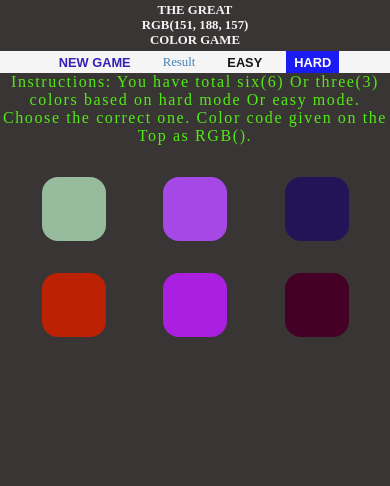
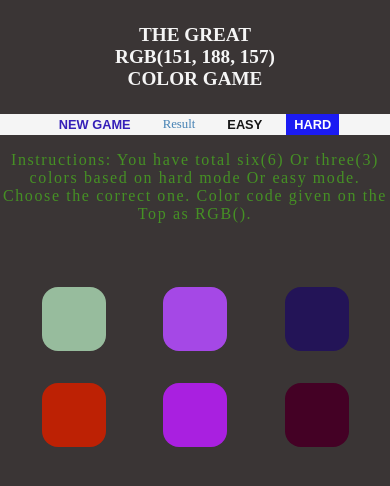
Before and after one commit to Salman-Farshe/RGB-Color-Game, a website: page index.html in a window 390 px wide. Drawn offline with Linux system fonts and the light colour scheme.

Commit message:
adding media queries for small device

```diff
--- a/sass/style.scss
+++ b/sass/style.scss
@@ -133,3 +133,19 @@ body{
         }
     }
 }
+@media (max-width: 480px){
+    .container{
+        h1{
+            padding: 1.5rem 0;
+            font-size: 1.2rem;
+        }
+        p{
+            padding: 1rem 0;
+            opacity: 0.5;
+        }
+        .color{
+            max-width: 100%;
+            margin: 2rem auto;
+        }
+    }
+}
```
Also changed, not shown: css/style.css.
